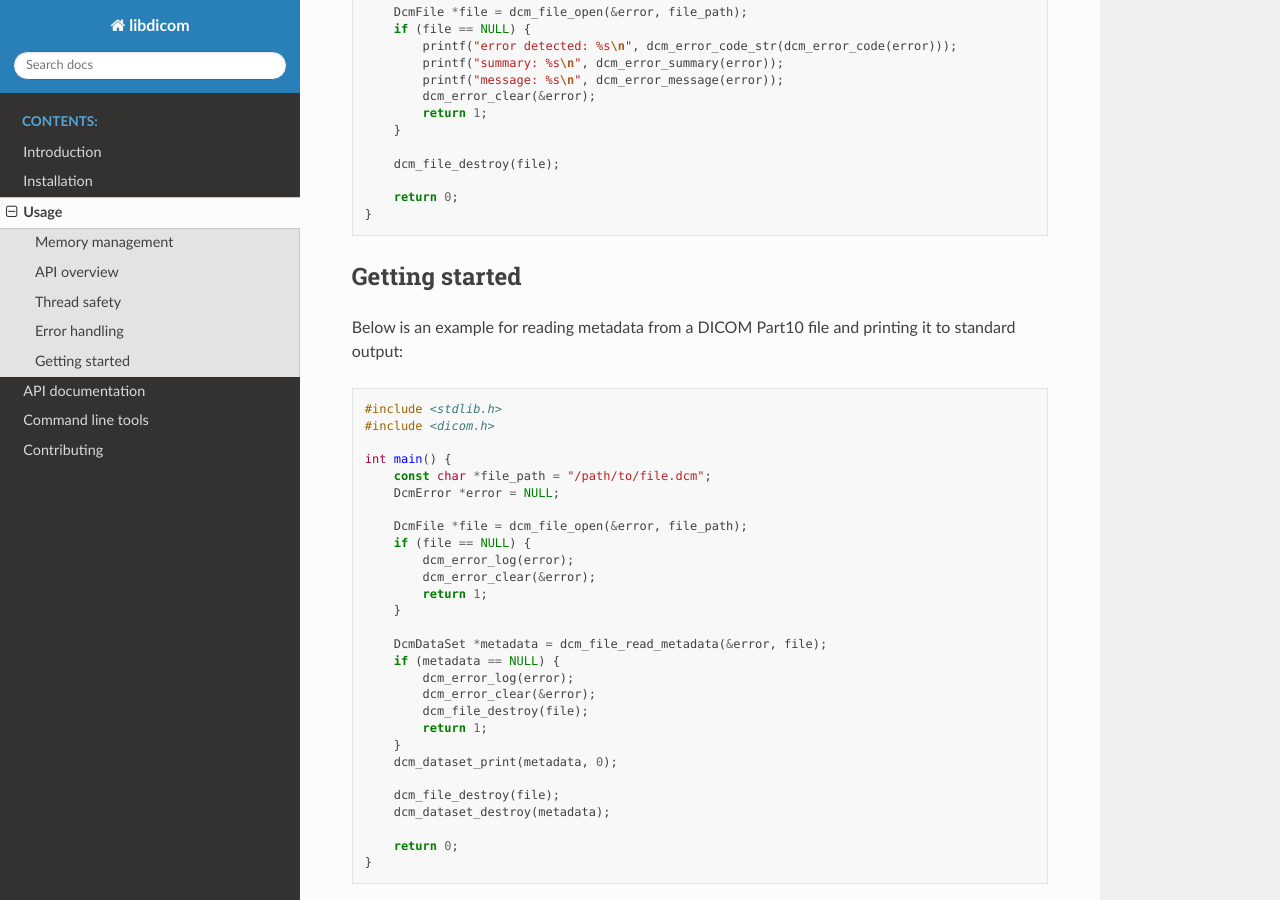
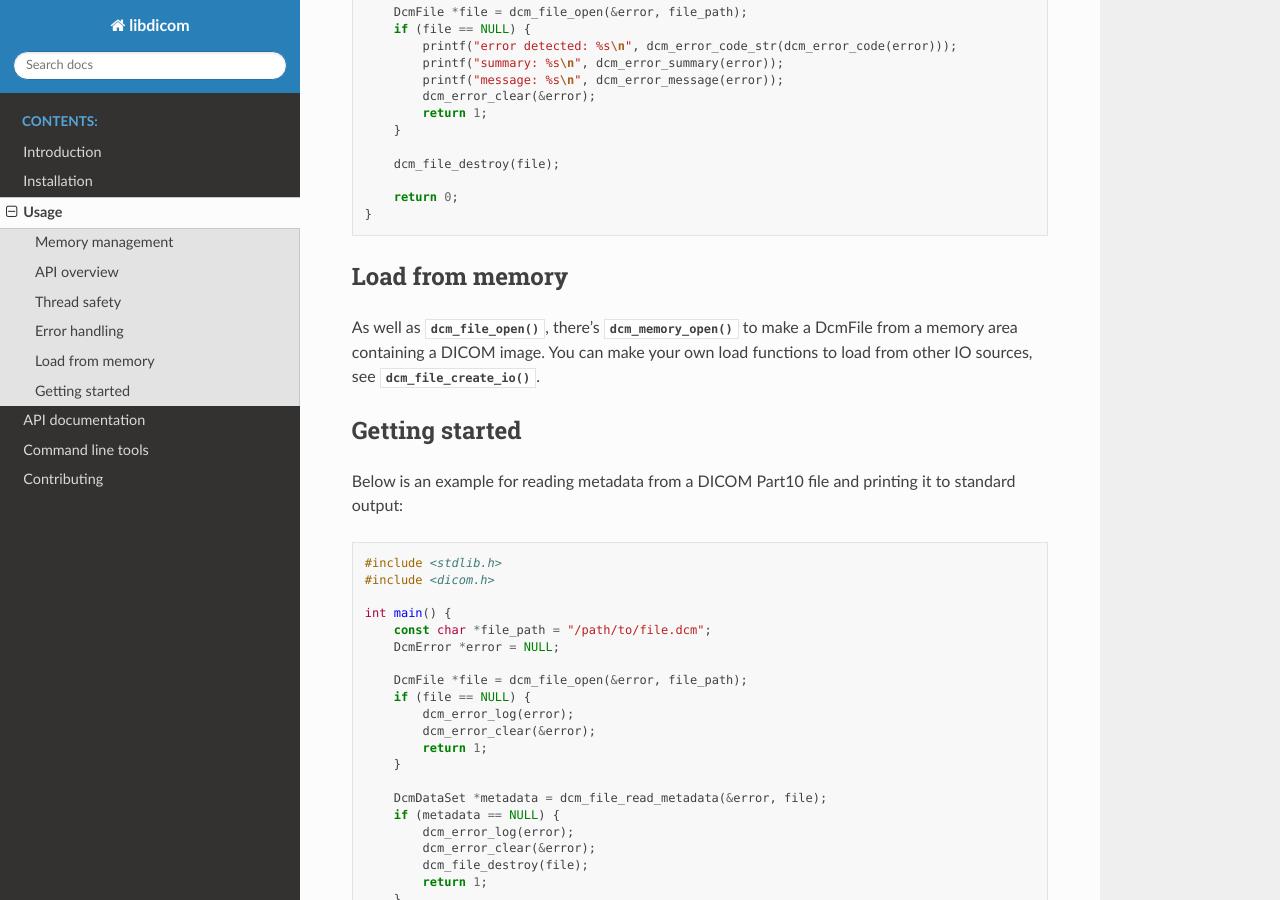
Before and after one commit to ImagingDataCommons/libdicom, a Sphinx documentation site: the page built from doc/source/usage.rst, in a window 1280 px wide and 900 px high, scrolled down 2415 px. Built offline with Sphinx 7.4.7 and the Read the Docs theme 2.0.0, drawn with Linux system fonts in a browser that asks for light colours.

Commit message:
add docs for memory load

```diff
--- a/doc/source/usage.rst
+++ b/doc/source/usage.rst
@@ -153,6 +153,14 @@ For example:
         return 0;
     }
 
+Load from memory
+++++++++++++++++
+
+As well as :c:func:`dcm_file_open()`, there's :c:func:`dcm_memory_open()`
+to make a DcmFile from a memory area containing a DICOM image. You
+can make your own load functions to load from other IO sources, see
+:c:func:`dcm_file_create_io()`.
+
 Getting started
 +++++++++++++++
 
```
